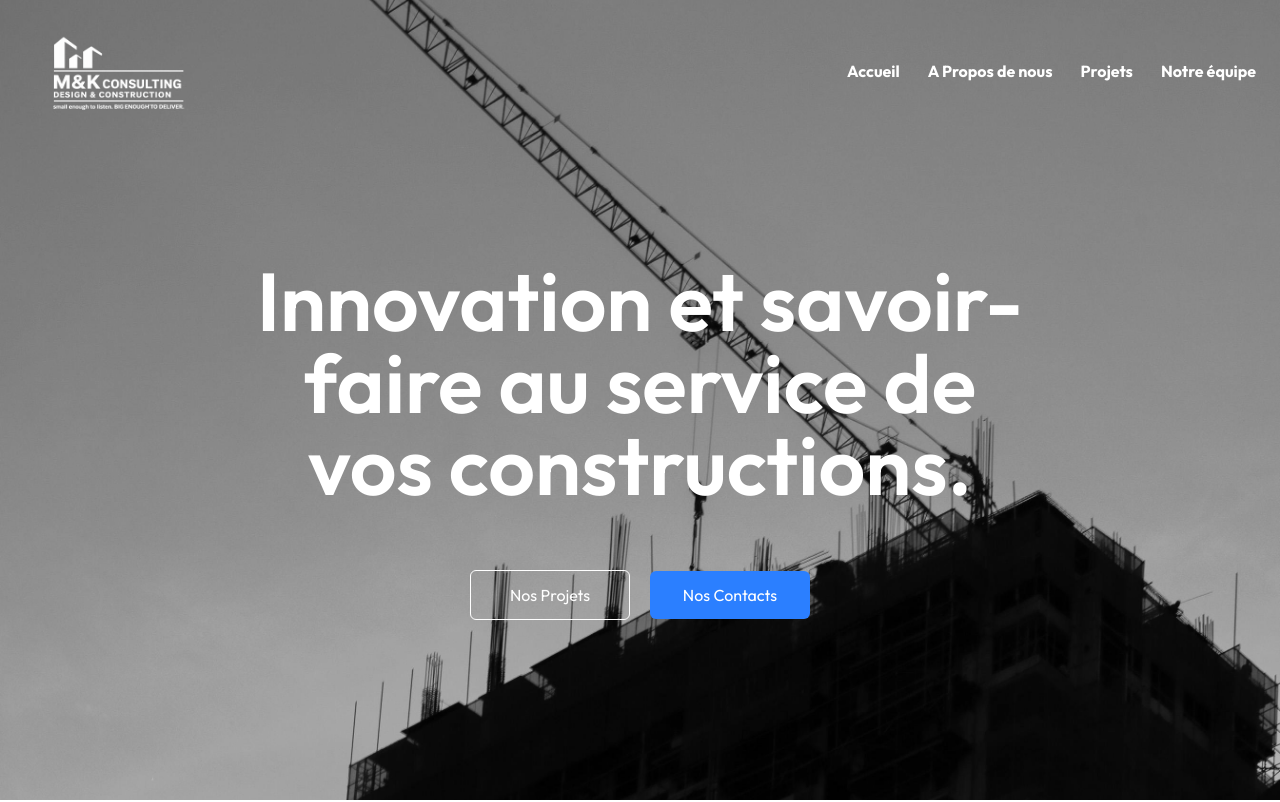
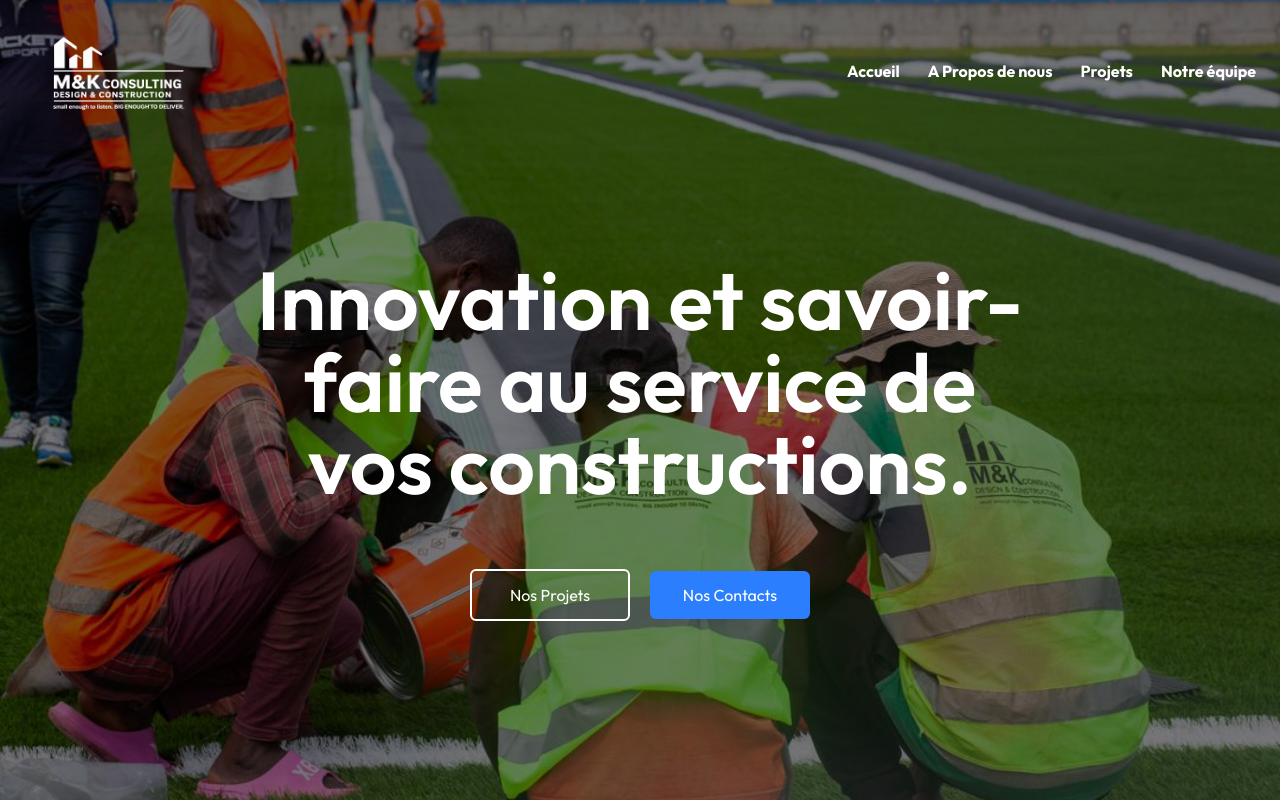
Before and after one commit to tipizzo/mkconsultingsarl, a React (Vite) app: page / in a window 1280 px wide. Shown: the top 802 px of the page. Built offline with nearby package versions, Linux system fonts and the light colour scheme; no server answers.

Commit message:
Adding styles on header section

```diff
--- a/src/assets/assets.js
+++ b/src/assets/assets.js
@@ -24,6 +24,7 @@ import profile_img_2 from './profile_img_2.png'
 import profile_img_3 from './profile_img_3.png'
 import worker from './worker.jpg'
 import linkedin from './linkedin.png'
+import workers from './workers.png'
 
 export const assets = {
     logo,
@@ -41,7 +42,8 @@ export const assets = {
     worker,
     mklogoimg,
     linkedin,
-    mugunga
+    mugunga,
+    workers
 }
 
 export const projectsData = [
--- a/src/components/Header.jsx
+++ b/src/components/Header.jsx
@@ -4,17 +4,21 @@ import { motion } from 'framer-motion'
 
 const Header = () => {
     return (
-    <div className='min-h-screen mb-4 bg-cover bg-center flex items-center w-full overflow-hidden' style={{backgroundImage: "url('/header_img4.jpg')"}} id='Header'>
+        <div className="relative min-h-screen mb-4 bg-cover bg-center flex items-center w-full overflow-hidden"
+            style={{
+                backgroundImage: "linear-gradient(rgba(0,0,0,0.5), rgba(0,0,0,0.5)), url('/workers.png')"
+            }}
+            id="Header">
             <Navbar />
             <motion.div
-        initial={{opacity: 0, y:100}}
-        transition={{duration: 1.5}}
-        whileInView={{opacity: 1, y:0}}
-        viewport={{once: true}}
+                initial={{ opacity: 0, y: 100 }}
+                transition={{ duration: 1.5 }}
+                whileInView={{ opacity: 1, y: 0 }}
+                viewport={{ once: true }}
                 className='container text-center mx-auto py-4 px-6 md:px-20 lg:px-32 text-white'>
                 <h2 className='text-5xl sm:text-6xl md:text-[82px] inline-block max-w-3xl font-semibold pt-20'>Innovation et savoir-faire au service de vos constructions.</h2>
                 <div className='flex flex-col items-center gap-5 md:flex-row md:justify-center mt-16'>
-                <a href='#Projects' className='border border-white w-[160px] px-5 md:px-8 py-3 rounded-md'>Nos Projets</a>
+                    <a href='#Projects' className='border border-white border-2 w-[160px] px-5 md:px-8 py-3 rounded-md'>Nos Projets</a>
                     <a href='#Contact' className='bg-blue-500 w-[160px] px-5 md:px-8 py-3 rounded-md'>Nos Contacts</a>
                 </div>
             </motion.div>
```
Also changed, not shown: public/workers.png (added), src/assets/workers.png (added). Lines whose indentation alone changed are shown as unchanged.
